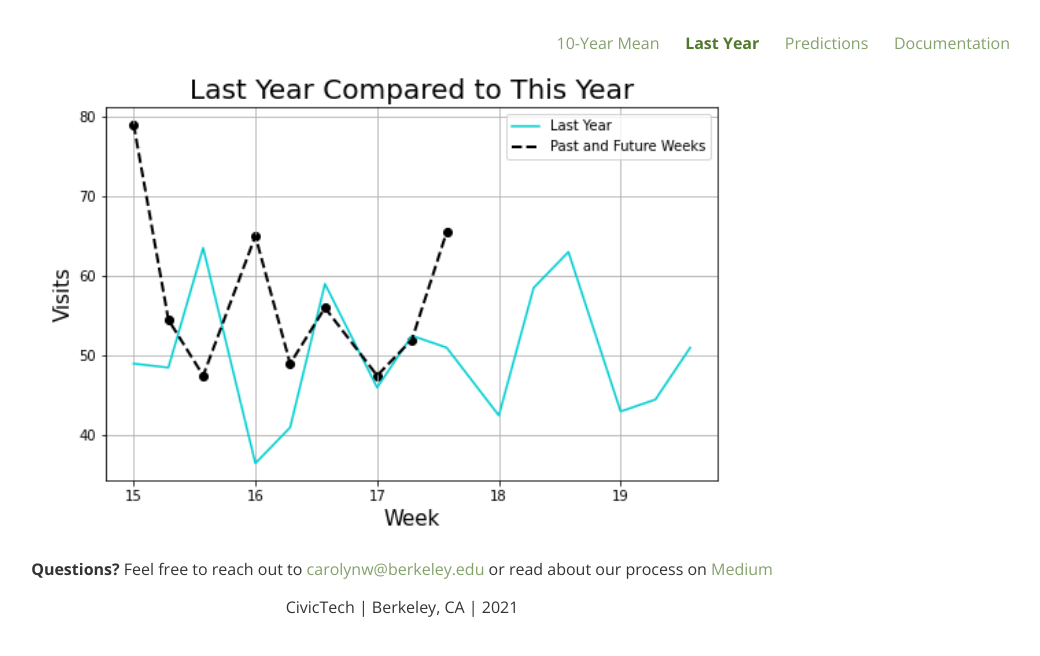
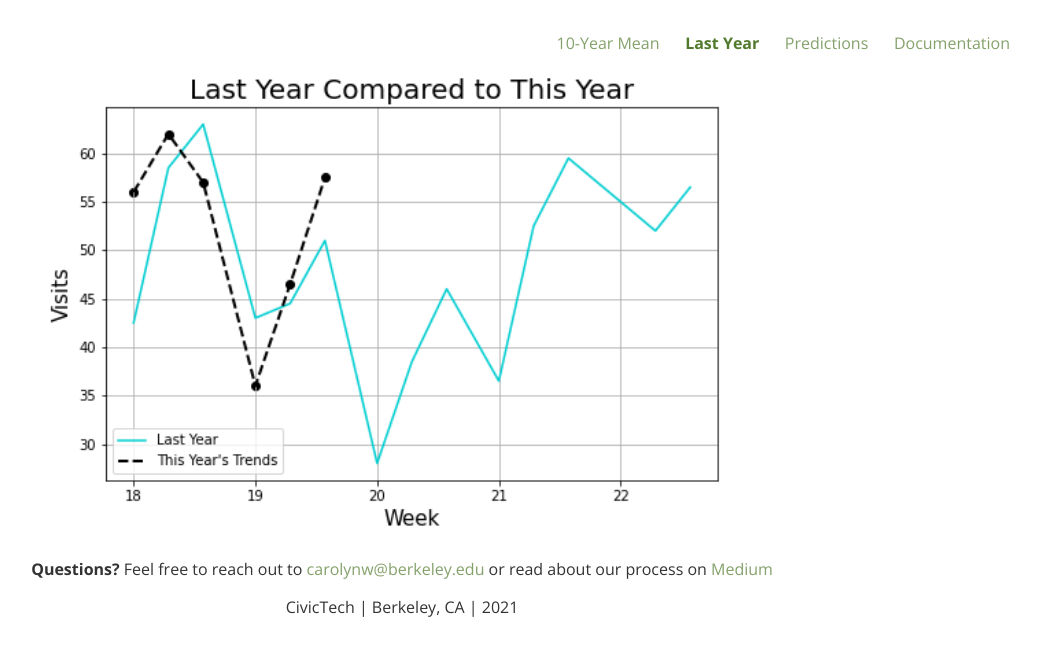
Before and after one commit to civictech-bfp/civictech-bfp.github.io, a plain HTML site: page last-year.html in a window 1280 px wide. Shown: the whole page, without its empty margins (238-1278 px from the left). Drawn offline with nearby package versions, Linux system fonts and the light colour scheme.

Commit message:
Replacing temp png with real file (2)

```diff
--- a/last-year.html
+++ b/last-year.html
@@ -22,7 +22,7 @@
         </nav>
 
         <!-- Graph -->
-        <img width="65%" src="compare-last-year-temp.png">
+        <img width="65%" src="compare-last-year.png">
 
         <!-- Contact -->
         <footer>
```
